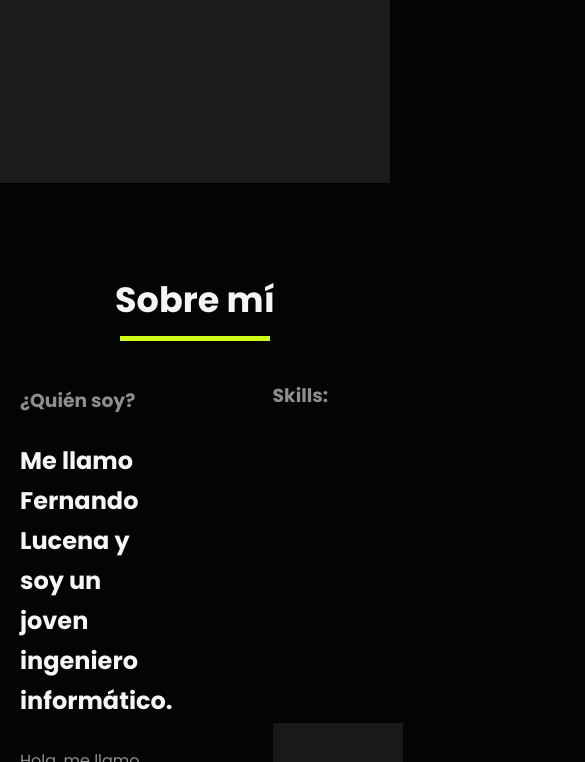
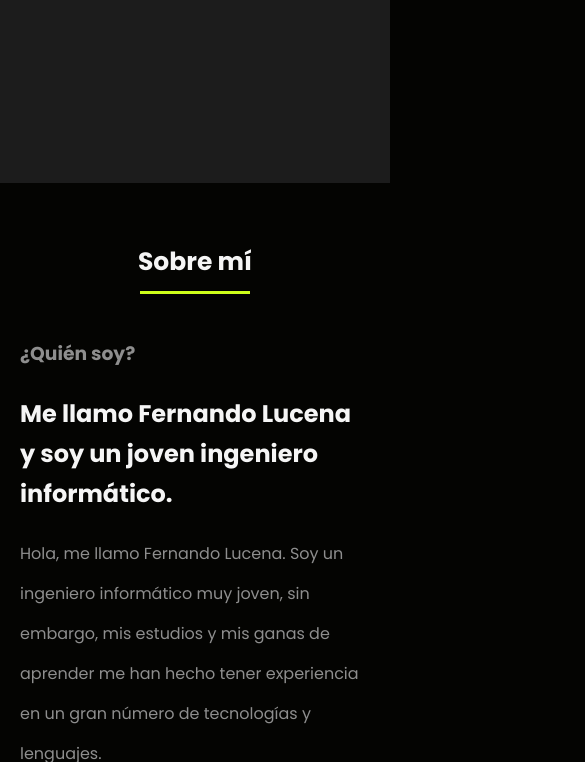
Before and after one commit to Lucena8lf/portafolio, a plain HTML site: page index.html in a window 390 px wide. Shown: the part 661-1423 px from the top of the page, 585 px wide, since content can reach past the window. Drawn offline with nearby package versions, Linux system fonts and the light colour scheme.

Commit message:
Add responsive design

```diff
--- a/css/media.css
+++ b/css/media.css
@@ -1,7 +1,4 @@
 @media (max-width: 991px) {
-
-
-
     .navbar__menu {
       display: flex;
     }
@@ -103,7 +100,6 @@
   }
 
   @media (max-width: 767px) {
-
     .home__background {
       background-image: url(./assets/bg_responsive.webp);
       background-attachment: fixed;
--- a/index.html
+++ b/index.html
@@ -12,6 +12,7 @@
     <!-- Css -->
     <link rel="stylesheet" href="css/styles.css" />
     <link rel="stylesheet" href="css/styles.css" media="(max-width: 991px)" />
+    <link rel="stylesheet" href="css/media.css" />
 
     <!-- Scripts -->
     <script
```
